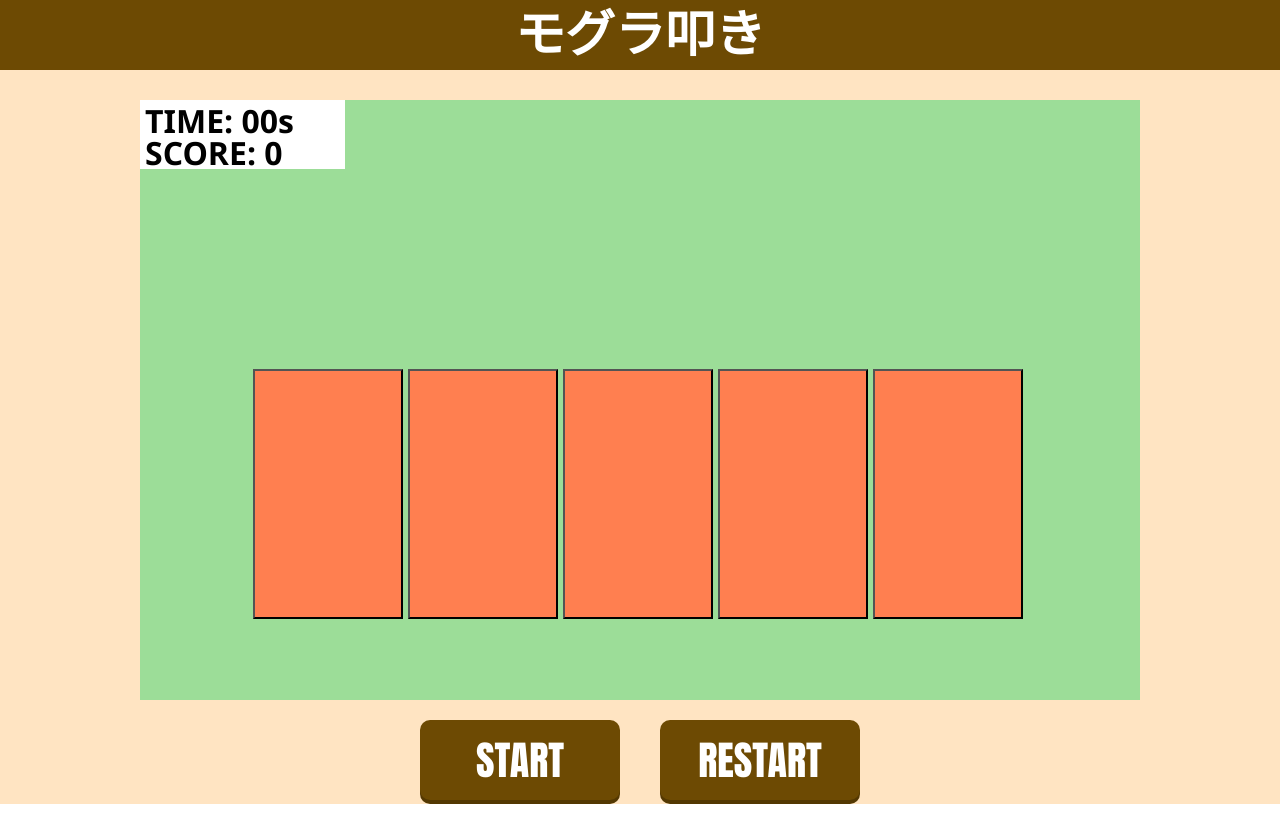
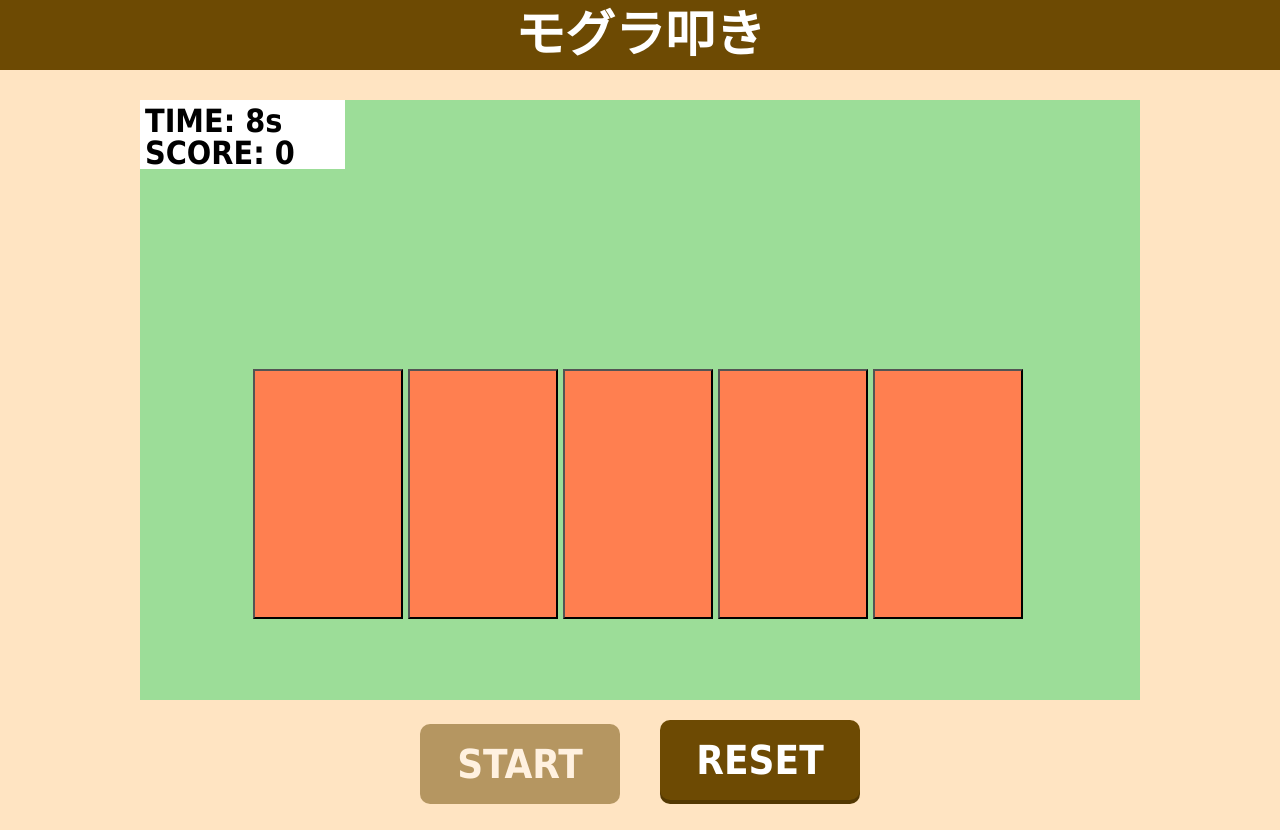
Before and after one commit to FK-xx8/Tutorial-Vue, a Vue app: page / in a window 1280 px wide. Both pictures are taken after a click on the button "START". Before the commit the page ends 804 px from the top, so only its background shows below. Built offline with nearby package versions, Linux system fonts and the light colour scheme.

Commit message:
タイマー機能実装・変数名をisGameStartからisGamePlayingに変更

```diff
--- a/src/App.vue
+++ b/src/App.vue
@@ -1,5 +1,39 @@
-<script setup lang="ts">
+<script setup>
+import { isNullishCoalesce } from 'typescript';
 import GameGround from './components/GameGround.vue'
+import { ref } from 'vue';
+let count = ref(10);
+const first = count.value;
+let timeoutNum = count.value * 1000;
+let intervalId;
+let isGamePlaying = false;
+// スタートを押していない状態のとき
+
+// スタートを押した時→タイマーをスタートさせる
+function startCount() {
+  if (isGamePlaying === false) {
+    isGamePlaying = true;
+  }
+  console.log(isGamePlaying);
+  intervalId ??= setInterval(decreaceCount, 1000);
+}
+
+function decreaceCount() {
+  count.value = count.value - 1;
+  console.log(count);
+
+  if (count.value <= 0){
+    console.log("終了");
+    isGamePlaying = false;
+    clearInterval(intervalId);
+  };
+
+  return count;
+}
+
+
+
+// リセットを押した時→タイマーを押していない状態の時に戻す
 </script>
 
 <template>
@@ -8,12 +42,18 @@ import GameGround from './components/GameGround.vue'
   </div>
   <div class="main-content">
     <div class="game-area">
-      <GameGround/>
+      <!-- 双方向の受け渡しにはv-model！ -->
+      <GameGround v-model:time="count" :isGamePlaying="isGamePlaying"/>
     </div>
     <div class="game-setting">
-      <div class="setting-btn">
-        <button class="btn">START</button>
-        <button class="btn">RESTART</button>
+      <div v-if="count==first||count==0" class="setting-btn">
+        <button class="btn" @click="startCount()">START</button>
+        <button class="btn">RESET</button>
+      </div>
+      <!-- ゲーム中は押下できない -->
+      <div v-else="count==first" class="setting-btn">
+        <button class="btn" :disabled="true">START</button>
+        <button class="btn">RESET</button>
       </div>
     </div>
   </div>
@@ -35,7 +75,7 @@ import GameGround from './components/GameGround.vue'
 
 .main-content {
   width: auto;
-  height: 88vh;
+  height: auto;
   background-color: rgb(255, 228, 194);
   padding-top: 30px;
 }
@@ -52,13 +92,14 @@ import GameGround from './components/GameGround.vue'
 .game-setting {
   padding-top: 20px;
   text-align: center;
+  padding-bottom: 30px;
 }
 
 .btn {
   height: 80px;
   width: 200px;
   font-size: 40px;
-  font-family: 'Impact';
+  font-family: Tahoma;
   font-weight: bold;
   margin: 0 20px;
   color: white;
@@ -72,4 +113,11 @@ import GameGround from './components/GameGround.vue'
   box-shadow: none;
   background-color: rgb(83, 56, 2);
 }
+.btn:disabled {
+  opacity: 0.5;
+  cursor: not-allowed;
+  transform: translateY(4px);
+  box-shadow: none;
+  background-color: rgb(109, 74, 3);
+}
 </style>
--- a/src/components/GameGround.vue
+++ b/src/components/GameGround.vue
@@ -2,9 +2,11 @@
 import { ref } from 'vue'
 import Hole from './Hole.vue'
 
+defineProps<{ time: any, isGamePlaying: boolean }>()
 const score = ref(0);
-const time = ref("00");
 const holes = ref([1,2,3,4,5]);
+
+
 </script>
 
 <template>
@@ -14,7 +16,7 @@ const holes = ref([1,2,3,4,5]);
       <br>
       <a>SCORE: {{ score }}</a>
     </div>
-    <div class="holes">
+    <div v-if="isGamePlaying" class="holes">
       <!-- 繰り返して表示 -->
         <Hole v-for="hole in holes" num=""/>
     </div>
@@ -32,7 +34,7 @@ const holes = ref([1,2,3,4,5]);
   text-align: left;
   color: black;
   padding: 5px 0 0 5px;
-  font-family: 'Segoe UI', Tahoma, Geneva, Verdana, sans-serif;
+  font-family: Tahoma;
   font-size: 2em;
   font-weight: bold;
   background-color: white;
```
